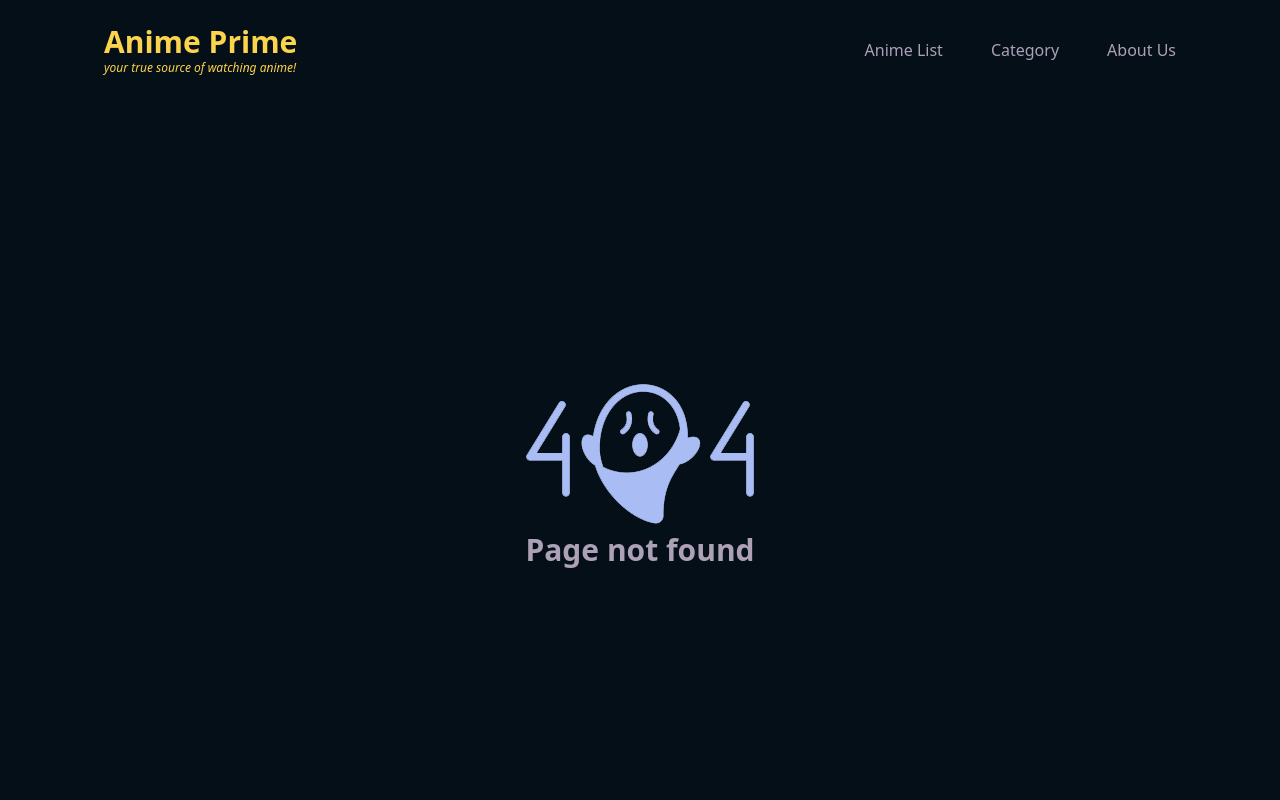
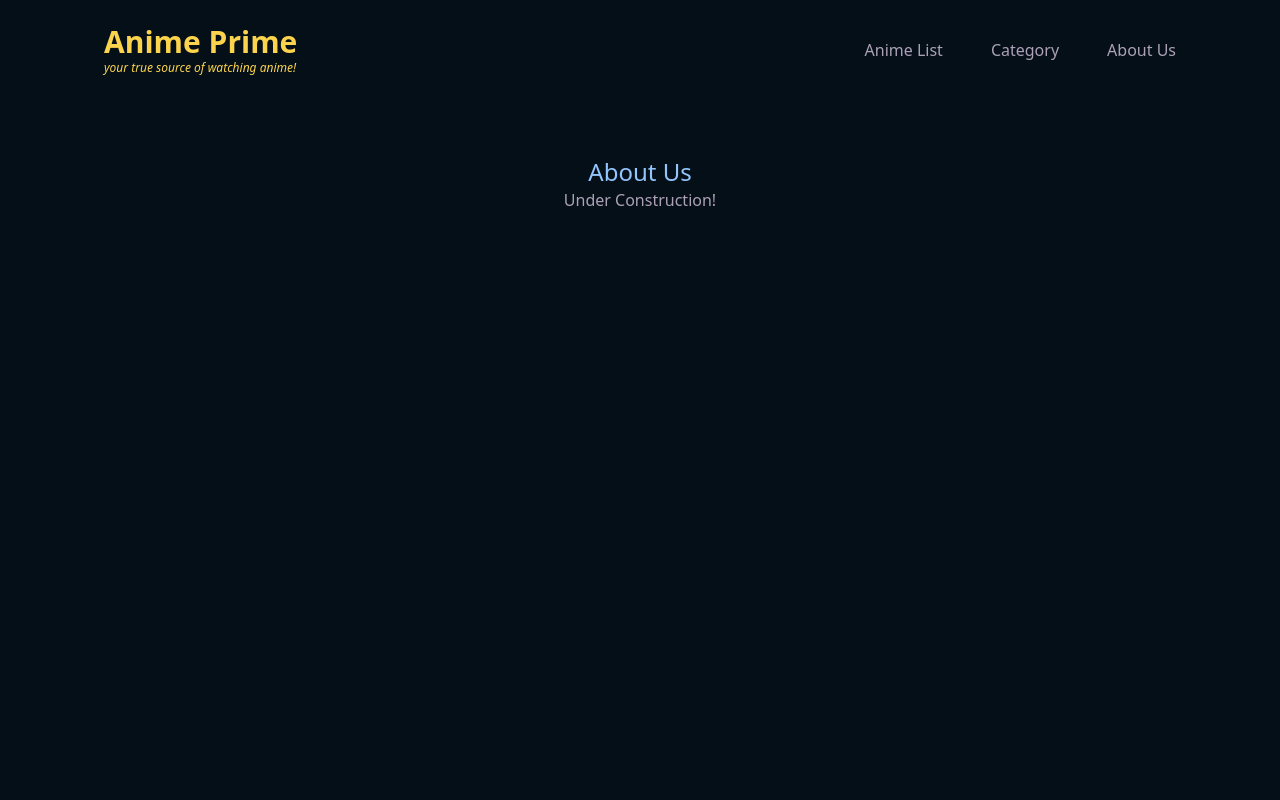
Before and after one commit to Peggyta/anime-site, a Next.js app: page /aboutus in a window 1280 px wide. Before the commit this address had no page. Shown: the top 800 px of the page. Built offline with nearby package versions, Linux system fonts and the light colour scheme.

Commit message:
last commit

```diff
--- a/components/layout/Layout.js
+++ b/components/layout/Layout.js
@@ -18,14 +18,14 @@ const Layout = ({children}) => {
                 <div className='md:flex md:gap-12 hidden md:block'>
                     <Link className='hover-links' href='/animelist'>Anime List</Link>
                     <Link className='hover-links' href='/categories'>Category</Link>
-                    <Link className='hover-links' href='/'>About Us</Link>
+                    <Link className='hover-links' href='/aboutus'>About Us</Link>
                 </div>
-                <div  className={mobileMenu ? 'block': 'md:hidden'}>
+                <div onClick={() => setMobileMenu(!mobileMenu)}  className={mobileMenu ? 'block': 'md:hidden'}>
                     <button onClick={() => setMobileMenu(!mobileMenu)}>
                         {mobileMenu ? <div className='absolute z-20 top-0'> <Cancel /> </div> :
                         <div> <Menu /> </div>}
                     </button>
-                    <div onClick={()=> setShowMenu(!showMenu)}
+                    <div onClick={() => setShowMenu(!showMenu)}
                         className={mobileMenu ? 'block': 'hidden'}>
                             <HamburgerMenu/>
                     </div>
--- a/components/modules/HamburgerMenu.js
+++ b/components/modules/HamburgerMenu.js
@@ -1,14 +1,14 @@
-import React, {useState} from 'react';
+import React from 'react';
 import Link from 'next/link';
-import Menu from '../icons/Menu';
 
 const HamburgerMenu = () => {
+
     return (
-        <div className=' w-full bg-gray-700 absolute z-10  -top-7 h-48 left-0'>
-            <div className='flex flex-col items-center mt-10 '>
+        <div className='w-full bg-gray-700 absolute z-10 -top-7 h-48 left-0'>
+            <div className=' flex flex-col items-center mt-10 '>
                 <Link className='py-2' href='/animelist'>Anime List</Link>
-                <Link className='py-2' href='/category'>Category</Link>
-                <Link className='py-2' href='/'>About us</Link>
+                <Link className='py-2' href='/categories'>Category</Link>
+                <Link className='py-2' href='/aboutus'>About us</Link>
             </div>
         </div>
     );
--- a/components/templates/Categories.js
+++ b/components/templates/Categories.js
@@ -54,7 +54,7 @@ const Categories = ({data}) => {
                 <div>
                     <button onClick={searchHandler} className='bg-emerald-800 px-5 rounded-lg transtion duration-75
                     font-semibold text-blue-200 hover:bg-emerald-600 sm:ml-3 w-48
-                    mt-6 sm:mt-0 sm:w-28 hover:ease-in py-1'>Search</button>
+                    mt-4 sm:mt-0 sm:w-28 hover:ease-in py-1'>Search</button>
                 </div>
                 </div>
                 <div className='grid grid-cols-1 md:grid-cols-2 md:mt-6
--- /dev/null
+++ b/pages/aboutus/index.js
@@ -0,0 +1,12 @@
+import React from 'react';
+
+const About = () => {
+    return (
+        <div className='text-center mt-20 text-2xl '>
+            <p className='text-blue-300'>About Us</p>
+            <p className='text-base'>Under Construction!</p>
+        </div>
+    );
+};
+
+export default About;
--- a/styles/globals.css
+++ b/styles/globals.css
@@ -35,4 +35,7 @@ body {
   .hover-links {
     @apply hover:text-emerald-400 transition
   }
+  .select-option {
+   @apply rounded-lg bg-slate-200 text-blue-700 py-1 outline-none sm:w-28 w-48
+  }
 }
```
Also changed, not shown: public/images/category.jpg (added), public/images/mobilesize.jpg (added).
